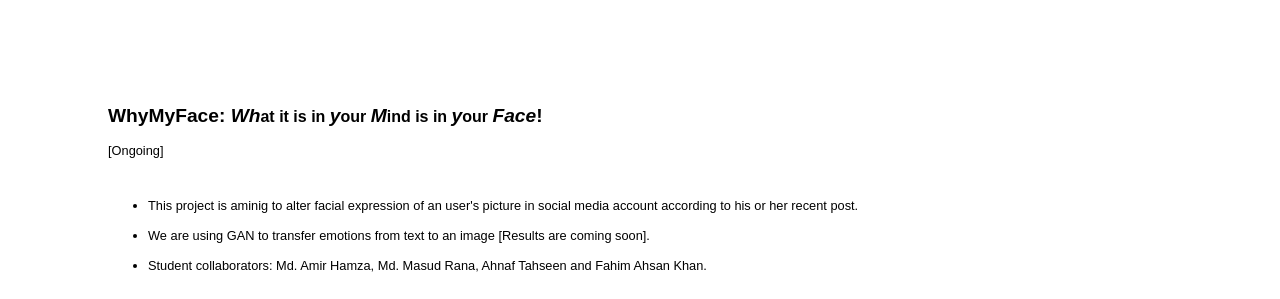
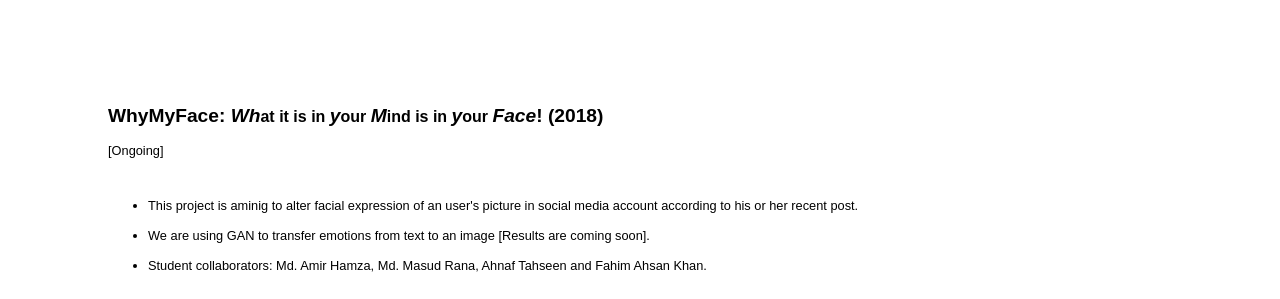
Before and after one commit to imruljubair/imruljubair.github.io, a Jekyll site: the page project/project-page.html, which Jekyll copies as it is, in a window 1280 px wide and 900 px high, scrolled down 1187 px. Shown: the part 155-454 px from the top of the window. Built offline with Jekyll 4.4.1, drawn with Linux system fonts in a browser that asks for light colours.

Commit message:
project years

```diff
--- a/project/project-page.html
+++ b/project/project-page.html
@@ -71,7 +71,7 @@ div {
 <br>
 
 <a name="whymyface"></a>
-<h2>WhyMyFace: <i>Wh</i><small>at it is in </small><i>y</i><small>our </small><i>M</i><small>ind is in </small><i>y</i><small>our </small><i>Face</i>!</h2>
+<h2>WhyMyFace: <i>Wh</i><small>at it is in </small><i>y</i><small>our </small><i>M</i><small>ind is in </small><i>y</i><small>our </small><i>Face</i>! (2018)</h2>
 <p class="lead"> [Ongoing] </p>
 <br>
 <p class="lead">
```
Also changed, not shown: 2 other files.
